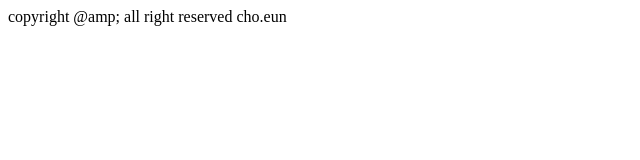
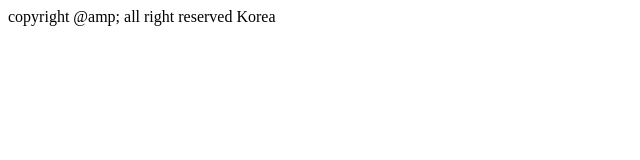
Before and after one commit to ggurugi/testGangnam, a plain HTML site: page index.html in a window 1280 px wide. Shown: the full height of the page, 0-640 px from the left. Drawn offline with Linux system fonts and the light colour scheme.

Commit message:
안녕 디지몬

```diff
--- a/index.html
+++ b/index.html
@@ -8,7 +8,7 @@
         <div id="header"></div>
         <div id="container"></div>
         <div id="footer">
-            copyright @amp; all right reserved cho.eun
+            copyright @amp; all right reserved Korea
         </div>
     </div>
 </body>
```
